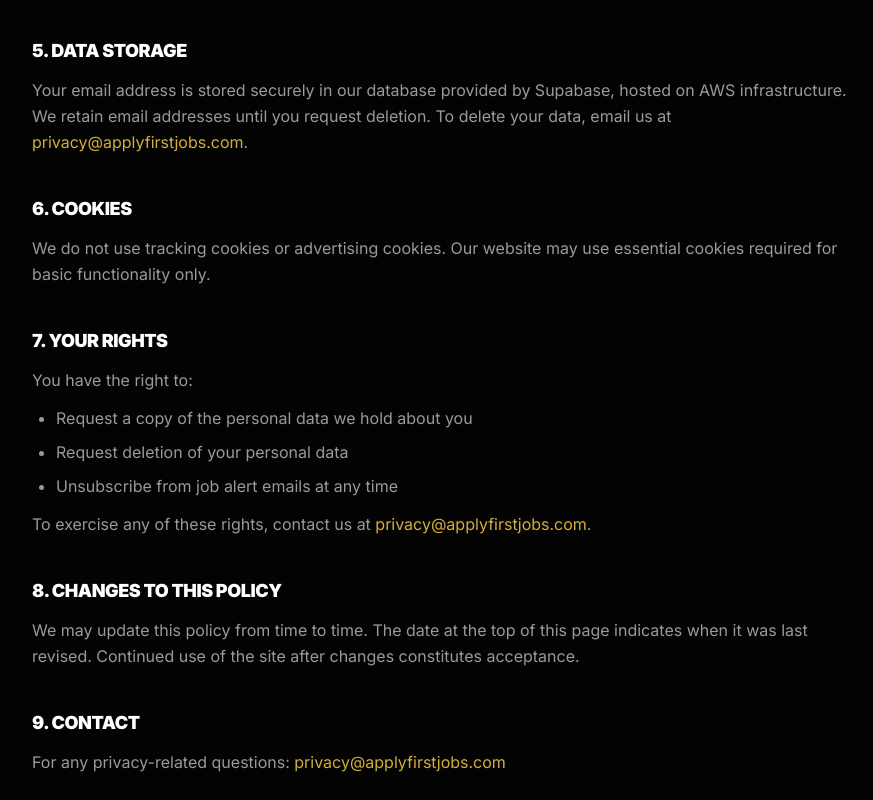
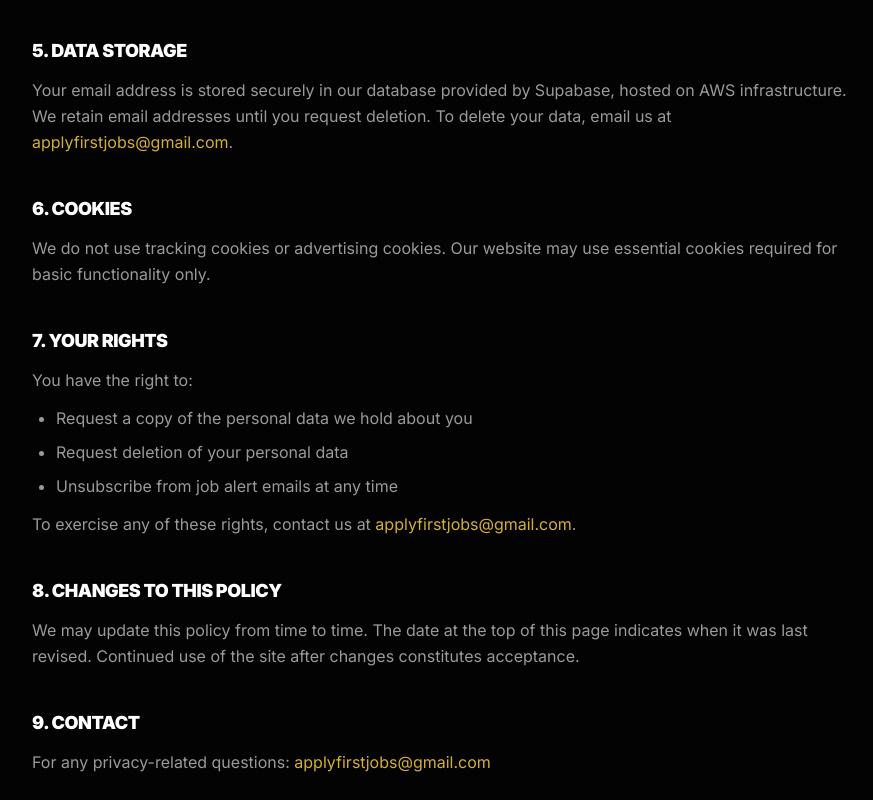
Before and after one commit to applyfirstjobs-stack/applyfirst-website, a Next.js app: page /privacy in a window 1280 px wide. Shown: the part 1000-1800 px from the top of the page, without its empty margins (192-1065 px from the left). Built offline with nearby package versions, Linux system fonts and the light colour scheme.

Commit message:
Update page.tsx

```diff
--- a/app/privacy/page.tsx
+++ b/app/privacy/page.tsx
@@ -58,7 +58,7 @@ export default function PrivacyPolicy() {
 
           <section>
             <h2 className="text-lg font-black text-white uppercase tracking-tight mb-3">5. Data Storage</h2>
-            <p>Your email address is stored securely in our database provided by Supabase, hosted on AWS infrastructure. We retain email addresses until you request deletion. To delete your data, email us at <span className="text-[#d4af37]">privacy@applyfirstjobs.com</span>.</p>
+            <p>Your email address is stored securely in our database provided by Supabase, hosted on AWS infrastructure. We retain email addresses until you request deletion. To delete your data, email us at <span className="text-[#d4af37]">applyfirstjobs@gmail.com</span>.</p>
           </section>
 
           <section>
@@ -74,7 +74,7 @@ export default function PrivacyPolicy() {
               <li>Request deletion of your personal data</li>
               <li>Unsubscribe from job alert emails at any time</li>
             </ul>
-            <p className="mt-3">To exercise any of these rights, contact us at <span className="text-[#d4af37]">privacy@applyfirstjobs.com</span>.</p>
+            <p className="mt-3">To exercise any of these rights, contact us at <span className="text-[#d4af37]">applyfirstjobs@gmail.com</span>.</p>
           </section>
 
           <section>
@@ -84,7 +84,7 @@ export default function PrivacyPolicy() {
 
           <section>
             <h2 className="text-lg font-black text-white uppercase tracking-tight mb-3">9. Contact</h2>
-            <p>For any privacy-related questions: <span className="text-[#d4af37]">privacy@applyfirstjobs.com</span></p>
+            <p>For any privacy-related questions: <span className="text-[#d4af37]">applyfirstjobs@gmail.com</span></p>
           </section>
         </div>
       </div>
```
